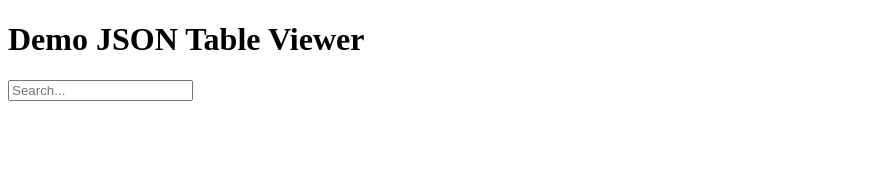
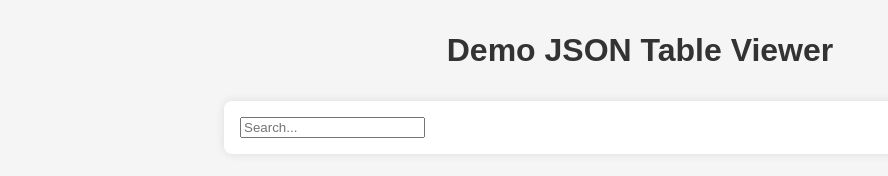
Before and after one commit to Doros39/json-table-viewer, a website: page index.html in a window 1280 px wide. Shown: the whole page, without its empty margins (0-888 px from the left). Drawn offline with Linux system fonts and the light colour scheme.

Commit message:
Update index.html
Styles added to index.html file

```diff
--- a/index.html
+++ b/index.html
@@ -1,13 +1,36 @@
 <!DOCTYPE html>
 <html lang="pl">
 <head>
-  <meta charset="UTF-8">
+  <meta charset="UTF-8" />
   <title>JSON Table Viewer Demo</title>
   <script type="module" src="./src/JsonTableViewer.js"></script>
+  <style>
+    body {
+      font-family: Arial, sans-serif;
+      margin: 2rem;
+      background-color: #f5f5f5;
+    }
+
+    h1 {
+      text-align: center;
+      color: #333;
+    }
+
+    json-table-viewer {
+      display: block;
+      margin: 2rem auto;
+      max-width: 800px;
+      background: white;
+      border-radius: 8px;
+      box-shadow: 0 0 10px rgba(0,0,0,0.1);
+      padding: 1rem;
+    }
+  </style>
 </head>
 <body>
   <h1>Demo JSON Table Viewer</h1>
 
+  <!-- Komponent z danymi pobieranymi z pliku -->
   <json-table-viewer data-src="./data.json"></json-table-viewer>
 
 </body>
```
